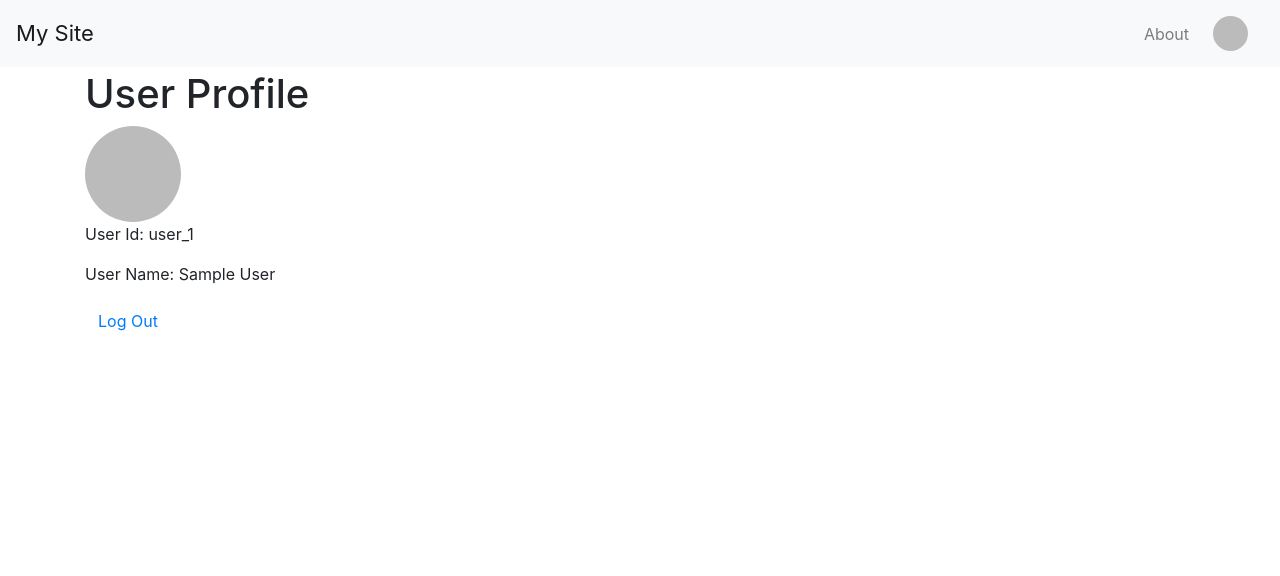
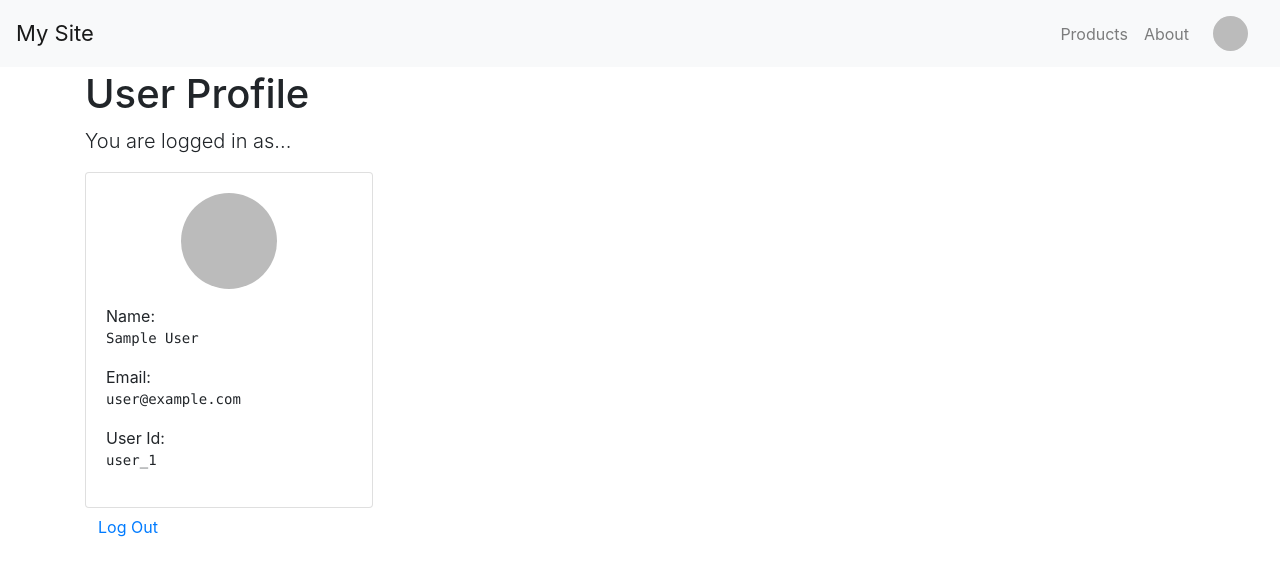
Before and after one commit to prof-rossetti/react-firebase-auth-template-2021, a React (Create React App) app: page /profile in a window 1280 px wide. Shown: the top 576 px of the page. Built offline with nearby package versions, Linux system fonts and the light colour scheme; no server answers; sample sign-in values are in the browser's storage.

Commit message:
Styled profile page

```diff
--- a/src/components/About.js
+++ b/src/components/About.js
@@ -9,7 +9,7 @@ export default function About() {
         <Container>
             <h1>About</h1>
 
-            <p class="lead">About me...</p>
+            <p class="lead">About the business and the people behind it...</p>
         </Container>
     )
 }
--- a/src/components/App.js
+++ b/src/components/App.js
@@ -10,6 +10,7 @@ import ProtectedRoute from "./ProtectedRoute"
 
 import TopNav from "./TopNav"
 import Home from "./Home"
+import Products from "./Products"
 import About from "./About"
 import Login from "./GoogleLogin"
 import Profile from "./Profile"
@@ -31,6 +32,7 @@ export default function App() {
                         <Switch>
                             <Route exact path="/" component={Home} />
                             <Route exact path="/about" component={About} />
+                            <Route exact path="/products" component={Products} />
                             <Route exact path="/login" component={Login} />
                             <ProtectedRoute exact path="/profile" component={Profile} />
                         </Switch>
--- a/src/components/Home.js
+++ b/src/components/Home.js
@@ -1,7 +1,7 @@
 
 
 import React from 'react'
-import { Container, Card, Button } from 'react-bootstrap'
+import { Container, Jumbotron, Card, Button } from 'react-bootstrap'
 
 //import { useAuth } from "../contexts/FirebaseAuth"
 
@@ -14,17 +14,16 @@ export default function Home() {
 
             <p class="lead">Welcome home...</p>
 
-            <Card style={{ width: '18rem' }}>
-                    <Card.Img variant="top" src="https://picsum.photos/180/100" />
-                    <Card.Body>
-                        <Card.Title>Card Title</Card.Title>
-                        <Card.Text>
-                        Some quick example text to build on the card title and make up the bulk of
-                        the card's content.
-                        </Card.Text>
-                        <Button variant="primary">Go somewhere</Button>
-                    </Card.Body>
-                </Card>
+            <Jumbotron>
+                <h2>Hello, world!</h2>
+                <p>
+                    This is a simple hero unit, a simple jumbotron-style component for calling
+                    extra attention to featured content or information.
+                </p>
+                <p>
+                    <Button variant="primary">Learn more</Button>
+                </p>
+            </Jumbotron>
         </Container>
     )
 }
--- /dev/null
+++ b/src/components/Products.js
@@ -0,0 +1,43 @@
+
+
+import React from 'react'
+import { Container, Row, Card, Button } from 'react-bootstrap'
+
+//import { useAuth } from "../contexts/FirebaseAuth"
+
+function ExampleCard(props) {
+    const title = props.title || "Card Title"
+
+    return (
+        <Card style={{ width: '18rem' }}>
+            <Card.Img variant="top" src="https://picsum.photos/180/100" />
+            <Card.Body>
+                <Card.Title>{title}</Card.Title>
+                <Card.Text>
+                Some quick example text to build on the card title and make up the bulk of
+                the card's content.
+                </Card.Text>
+                <Button variant="primary">Go somewhere</Button>
+            </Card.Body>
+        </Card>
+    );
+}
+
+export default function Products() {
+    //const { currentUser } = useAuth()
+
+    return (
+        <Container>
+            <h1>Products</h1>
+
+            <p class="lead">Browse products and services...</p>
+
+            <Row>
+                <ExampleCard key="row-card-1" title="Product 1"/>
+                <ExampleCard key="row-card-2" title="Product 2"/>
+                <ExampleCard key="row-card-3" title="Product 3"/>
+            </Row>
+
+        </Container>
+    )
+}
--- a/src/components/Profile.js
+++ b/src/components/Profile.js
@@ -2,7 +2,7 @@
 
 import React from 'react'
 import { useHistory } from 'react-router-dom'
-import { Container, Button, Image } from 'react-bootstrap'
+import { Container, Card, Button, Image } from 'react-bootstrap'
 
 import app from "../firebase"
 import { useAuth } from "../contexts/FirebaseAuth"
@@ -21,10 +21,29 @@ export default function Profile() {
         <Container>
             <h1>User Profile</h1>
 
-            <Image roundedCircle src={currentUser.photoURL} alt="user profile"/>
+            <p class="lead">You are logged in as...</p>
 
-            <p>User Id: {currentUser.uid}</p>
-            <p>User Name: {currentUser.displayName}</p>
+            <Card style={{ width: '18rem' }}>
+                <Card.Body>
+
+                    <Image roundedCircle
+                            src={currentUser.photoURL}
+                            alt="user profile"
+                            style={{
+                                marginBottom:15,
+                                display:"block",
+                                marginLeft:"auto",
+                                marginRight:"auto",
+
+                            }}
+                            //height="65px"
+                        />
+
+                    <Card.Text>Name: <pre>{currentUser.displayName}</pre></Card.Text>
+                    <Card.Text>Email: <pre>{currentUser.email}</pre></Card.Text>
+                    <Card.Text>User Id: <pre>{currentUser.uid}</pre></Card.Text>
+                </Card.Body>
+            </Card>
 
             <Button variant="link" onClick={handleLogout}>
                 Log Out
--- a/src/components/TopNav.js
+++ b/src/components/TopNav.js
@@ -15,6 +15,7 @@ export default function TopNav() {
             <Navbar.Toggle aria-controls="basic-navbar-nav" />
             <Navbar.Collapse id="basic-navbar-nav">
                 <Nav className="ml-auto">
+                    <Nav.Link href="/products">Products</Nav.Link>
                     <Nav.Link href="/about">About</Nav.Link>
 
                     {/* <GearIcon size="medium"/> */}
```
